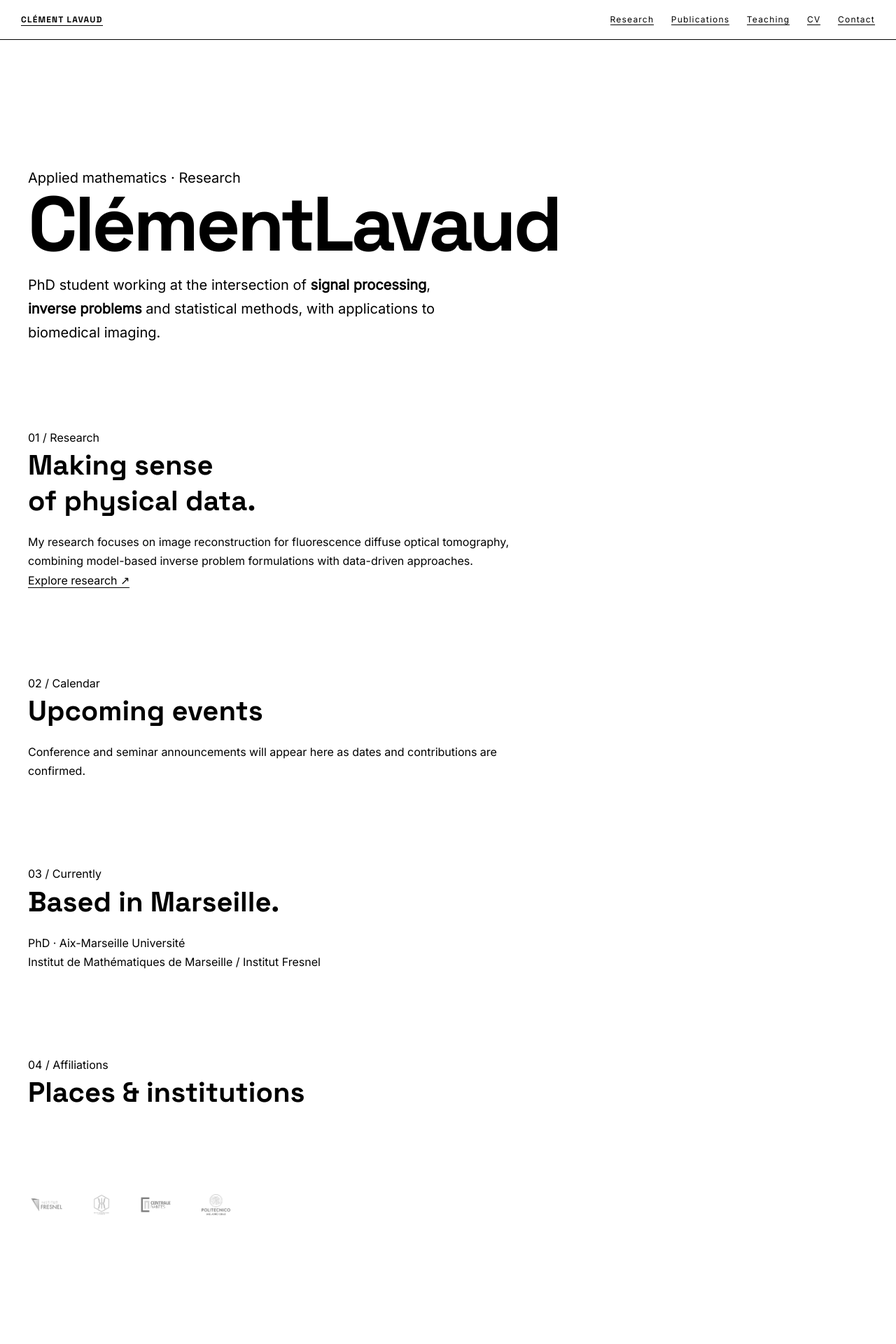
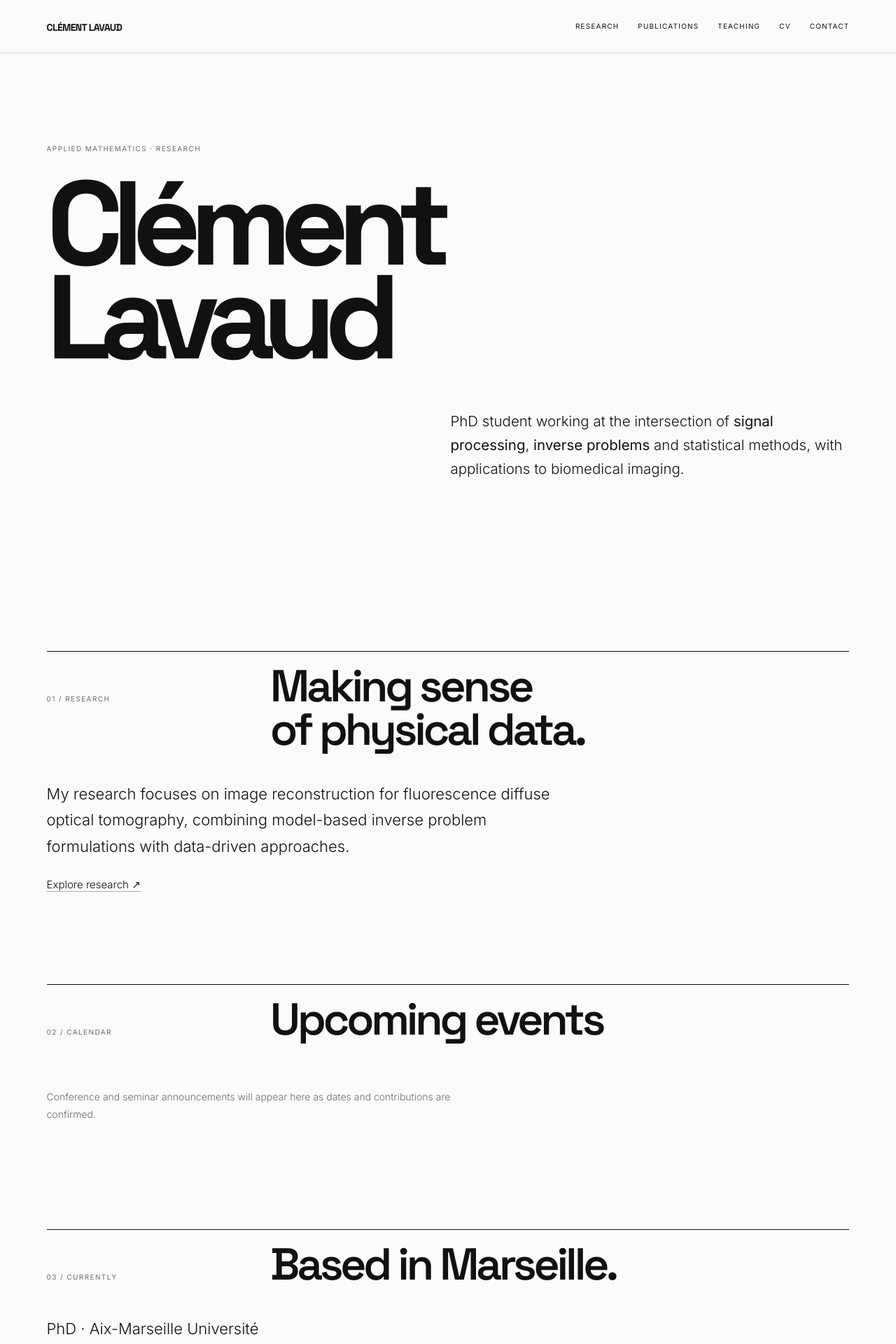
Before and after one commit to clementlavaud/clementlavaud.github.io, a Jekyll site: the page built from index.md, in a window 1280 px wide. Shown: the top 1920 px of the page at 70% size. Built offline with Jekyll 4.4.1, drawn with Linux system fonts in a browser that asks for light colours.

Commit message:
Update style.css

```diff
--- a/assets/css/style.css
+++ b/assets/css/style.css
@@ -1,184 +1,210 @@
-/* RESET */
-
-* {
-  box-sizing: border-box;
+/* Keep the original typefaces; refine scale, spacing and responsive behaviour. */
+:root {
+  --ink: #111;
+  --muted: #6b6b6b;
+  --line: #d9d9d6;
+  --paper: #fbfbf9;
+  --gutter: clamp(22px, 5.2vw, 88px);
+  --display: 'Space Grotesk', sans-serif;
+  --body: 'Inter', sans-serif;
+}
+* { box-sizing: border-box; }
+html { scroll-behavior: smooth; }
+body {
   margin: 0;
-  padding: 0;
+  background: var(--paper);
+  color: var(--ink);
+  font-family: var(--body);
+  font-weight: 300;
+  -webkit-font-smoothing: antialiased;
 }
-
-/* BASE */
-
-body {
-  font-family: 'Inter', sans-serif;
-  background: #fff;
-  color: #000;
-}
-
-/* NAV */
+::selection { background: var(--ink); color: var(--paper); }
+a { color: inherit; text-decoration: none; }
+a:focus-visible { outline: 2px solid currentColor; outline-offset: 5px; }
 
 .navbar {
+  min-height: 76px;
+  padding: 22px var(--gutter);
   display: flex;
+  align-items: center;
   justify-content: space-between;
-  padding: 20px 30px;
-  font-size: 12px;
-  letter-spacing: 0.1em;
-  border-bottom: 1px solid #000;
+  gap: 32px;
+  border-bottom: 1px solid var(--line);
 }
-
 .site-title {
-  font-family: 'Space Grotesk', sans-serif;
+  flex: 0 0 auto;
+  font-family: var(--display);
+  font-size: 14px;
   font-weight: 700;
+  letter-spacing: -.045em;
   text-transform: uppercase;
-  text-decoration: none;
-  color: black;
 }
-
+.title-dot { color: #888; }
+.nav-right { display: flex; flex-wrap: wrap; gap: clamp(13px, 2.1vw, 30px); }
 .nav-right a {
-  margin-left: 20px;
-  text-decoration: none;
-  color: black;
+  position: relative;
+  padding: 5px 0;
+  font-size: 10px;
+  font-weight: 400;
+  letter-spacing: .12em;
+  text-transform: uppercase;
+  border-bottom: 1px solid transparent;
+  transition: border-color .2s ease, opacity .2s ease;
 }
-
-/* LAYOUT */
+.nav-right a:hover, .nav-right a[aria-current="page"] { border-color: var(--ink); }
 
 .container {
   width: 100%;
-  padding: 60px 40px;
+  max-width: 1600px;
+  margin: 0 auto;
+  padding: clamp(70px, 10vw, 150px) var(--gutter) 30px;
 }
+.hero {
+  min-height: min(60vh, 650px);
+  display: flex;
+  flex-direction: column;
+  align-items: flex-start;
+  justify-content: center;
+  padding-bottom: clamp(55px, 9vw, 125px);
+}
+.eyebrow, .section-label, .meta, .course-meta {
+  font-size: 10px;
+  font-weight: 400;
+  letter-spacing: .14em;
+  line-height: 1.6;
+  text-transform: uppercase;
+}
+.eyebrow { margin: 0 0 32px; color: var(--muted); }
+.hero h1 {
+  max-width: 1100px;
+  margin: 0;
+  font-family: var(--display);
+  font-size: clamp(76px, 13.3vw, 190px);
+  font-weight: 700;
+  line-height: .79;
+  letter-spacing: -.095em;
+}
+.hero h1 span { display: block; }
+.hero .intro {
+  max-width: 570px;
+  margin: clamp(34px, 5vw, 66px) 0 0 auto;
+  font-size: clamp(16px, 1.6vw, 21px);
+  line-height: 1.65;
+}
+.hero .intro strong { font-weight: 500; }
 
-/* HERO MASSIF */
+.content-section {
+  margin-top: clamp(65px, 10vw, 145px);
+  padding-top: 18px;
+  border-top: 1px solid var(--ink);
+}
+.section-heading {
+  display: grid;
+  grid-template-columns: minmax(120px, .7fr) 2fr;
+  gap: 30px;
+  align-items: baseline;
+  margin-bottom: 42px;
+}
+.section-label { margin: 0; color: var(--muted); }
+h2, h3 { font-family: var(--display); font-weight: 600; }
+.section-heading h2 {
+  margin: 0;
+  font-size: clamp(30px, 5vw, 64px);
+  line-height: .98;
+  letter-spacing: -.065em;
+}
+h1.page-title {
+  margin: 0 0 clamp(55px, 8vw, 105px);
+  font-family: var(--display);
+  font-size: clamp(56px, 10vw, 130px);
+  line-height: .88;
+  letter-spacing: -.085em;
+}
+p { font-size: 15px; line-height: 1.85; }
+.lead { max-width: 720px; font-size: clamp(17px, 2vw, 22px); line-height: 1.7; }
+.muted { color: var(--muted); }
+.text-link { border-bottom: 1px solid #aaa; transition: border-color .2s ease; }
+.text-link:hover { border-color: var(--ink); }
 
-.hero h1 {
-  font-family: 'Space Grotesk', sans-serif;
-  font-size: 110px;
-  line-height: 0.9;
-  letter-spacing: -0.04em;
-  max-width: 900px;
+.event-list, .work-list, .plain-list { list-style: none; padding: 0; margin: 0; }
+.event-row, .work-row {
+  display: grid;
+  grid-template-columns: minmax(105px, .55fr) 2fr minmax(90px, .55fr);
+  gap: 24px;
+  align-items: baseline;
+  padding: 20px 0;
+  border-top: 1px solid var(--line);
 }
+.event-row:last-child, .work-row:last-child { border-bottom: 1px solid var(--line); }
+.event-row .event-name, .work-row .work-name { font-size: 15px; font-weight: 400; }
+.event-row .event-detail, .work-row .work-detail { color: var(--muted); font-size: 12px; line-height: 1.6; }
+.empty-state { max-width: 600px; padding: 24px 0; color: var(--muted); font-size: 14px; line-height: 1.8; }
 
-.hero p {
-  font-size: 20px;
-  margin-top: 20px;
-  max-width: 600px;
+.research-block, .course, .publication-block { padding: 24px 0 34px; border-top: 1px solid var(--line); }
+.research-block h2, .publication-block h2, .course h2 {
+  margin: 0 0 12px;
+  font-size: clamp(25px, 3.5vw, 38px);
+  line-height: 1.05;
+  letter-spacing: -.055em;
 }
-
-/* SECTIONS */
-
-section {
-  margin-top: 120px;
-  max-width: 700px;
-}
-
-/* TITRES */
-
-h2 {
-  font-family: 'Space Grotesk', sans-serif;
-  font-size: 40px;
-  margin-bottom: 20px;
-}
-
-/* TEXTE */
-
-p {
-  font-size: 16px;
-  line-height: 1.7;
-}
-
-/* LINKS */
-
-a {
-  color: black;
-  text-decoration: none;
-  border-bottom: 1px solid black;
-}
-
-a:hover {
-  background: black;
-  color: white;
-}
-
-/* IMAGE FULL BLEED */
-
-.full {
-  width: 100vw;
-  margin-left: -40px;
-  margin-top: 60px;
-}
-
-/* FOOTER */
-
-.footer {
-  margin-top: 150px;
-  padding: 40px;
-  font-size: 12px;
-  border-top: 1px solid black;
-}
-
-.teaching {
-  margin-top: 80px;
-}
-
-.course {
-  margin-bottom: 80px;
-  border-top: 1px solid black;
-  padding-top: 20px;
-}
-
-.course-meta {
-  font-size: 12px;
-  letter-spacing: 0.1em;
-  margin-bottom: 10px;
+.research-block p, .publication-block p, .course p { max-width: 760px; }
+.research-block ul { padding-left: 18px; line-height: 1.9; font-size: 14px; }
+.course-meta { display: flex; flex-wrap: wrap; gap: 12px 24px; margin-bottom: 16px; color: var(--muted); }
+.details { color: var(--muted); font-size: 13px; }
+.two-column { display: grid; grid-template-columns: minmax(130px, .7fr) 2fr; gap: 30px; }
+.two-column + .two-column { margin-top: 55px; }
+.two-column h2 { margin: 0; font-size: 24px; letter-spacing: -.04em; }
+.two-column p { margin-top: 0; }
+.affiliations {
   display: flex;
-  gap: 20px;
-}
-
-.course h2 {
-  font-size: 28px;
-  margin-bottom: 10px;
-}
-
-.course .details {
-  font-size: 14px;
-  opacity: 0.7;
-}
-
-.affiliations {
-  margin-top: 120px;
-  display: flex;
-  gap: 40px;
   align-items: center;
   flex-wrap: wrap;
+  gap: 28px 42px;
+  margin-top: 48px;
+  padding-top: 28px;
+  border-top: 1px solid var(--line);
 }
+.affiliations img {
+  display: block;
+  width: auto;
+  max-width: 150px;
+  max-height: 38px;
+  object-fit: contain;
+  filter: grayscale(100%);
+  opacity: .62;
+  transition: opacity .2s ease, filter .2s ease;
+}
+.affiliations img:hover { opacity: 1; filter: grayscale(0); }
+.footer {
+  display: flex;
+  justify-content: space-between;
+  gap: 20px;
+  margin-top: clamp(80px, 12vw, 170px);
+  padding: 24px var(--gutter) 30px;
+  border-top: 1px solid var(--line);
+  color: var(--muted);
+  font-size: 10px;
+  letter-spacing: .08em;
+  text-transform: uppercase;
+}
+.footer span:last-child { text-align: right; }
 
-.affiliations img {
-  height: 30px;
-  opacity: 0.6;
-  filter: grayscale(100%);
-  transition: 0.3s ease;
+@media (max-width: 760px) {
+  .navbar { align-items: flex-start; flex-direction: column; gap: 18px; }
+  .nav-right { gap: 10px 18px; }
+  .hero { min-height: 0; padding-top: 20px; }
+  .hero h1 { font-size: clamp(70px, 19vw, 135px); }
+  .hero .intro { margin-left: 0; }
+  .section-heading, .two-column { grid-template-columns: 1fr; gap: 16px; }
+  .section-heading { margin-bottom: 28px; }
+  .event-row, .work-row { grid-template-columns: 85px 1fr; gap: 8px 18px; }
+  .event-row .event-detail, .work-row .work-detail { grid-column: 2; }
+  .footer { flex-direction: column; }
+  .footer span:last-child { text-align: left; }
+  .affiliations { gap: 25px; }
+  .affiliations img { max-width: 120px; max-height: 30px; }
 }
-
-.affiliations img:hover {
-  opacity: 1;
-  filter: grayscale(0%);
+@media (prefers-reduced-motion: reduce) {
+  html { scroll-behavior: auto; }
+  *, *::before, *::after { transition-duration: .01ms !important; }
 }
-
-.side-logos {
-  position: fixed;
-  right: 20px;
-  top: 120px;
-  display: flex;
-  flex-direction: column;
-  gap: 25px;
-}
-
-.side-logos img {
-  width: 120px;
-  opacity: 0.5;
-  filter: grayscale(75%);
-  transition: 0.3s ease;
-}
-
-.side-logos img:hover {
-  opacity: 1;
-  filter: grayscale(0%);
-}
```
